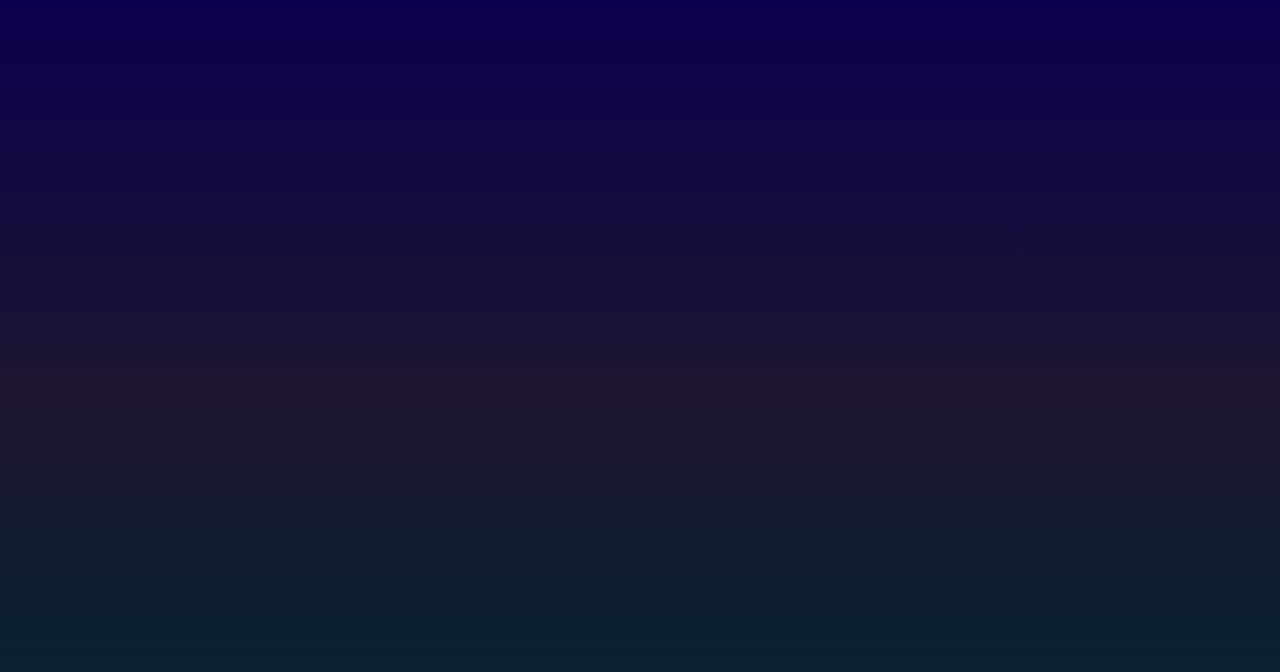
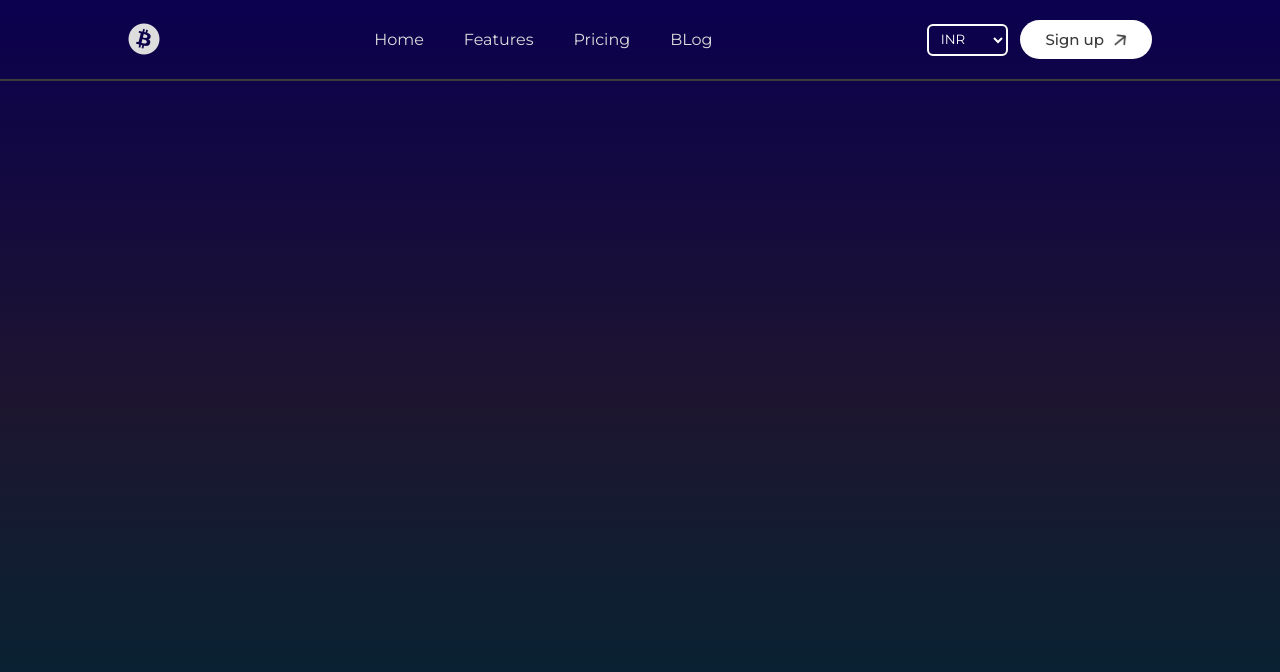
Before and after one commit to Sachin-nsk/CryptoGraphi, a React (Vite) app: page / in a window 1280 px wide. Shown: the top 672 px of the page. Built offline with nearby package versions, Linux system fonts and the light colour scheme.

Commit message:
Do the navigation bar

```diff
--- a/index.html
+++ b/index.html
@@ -5,6 +5,8 @@
     <link rel="icon" type="image/svg+xml" href="/vite.svg" />
     <meta name="viewport" content="width=device-width, initial-scale=1.0" />
     <title>CryptoGraphi - PriceTracker</title>
+
+<script src="https://kit.fontawesome.com/32dcb8831f.js" crossorigin="anonymous"></script>
   </head>
   <body>
     <div id="root"></div>
--- a/src/App.jsx
+++ b/src/App.jsx
@@ -1,9 +1,10 @@
 import React from 'react'
+import Navbar from './components/Navbar/Navbar'
 
 const App = () => {
   return (
     <div className='app'>
-
+      <Navbar/>
     </div>
   )
 }
--- /dev/null
+++ b/src/components/Navbar/Navbar.css
@@ -0,0 +1,60 @@
+.navbar{
+    display: flex;
+    align-items: center;
+    justify-content: space-between;
+    padding: 20px 10%;
+    color:#ddd;
+    border-bottom: 2px solid #3c3c3c;
+}
+
+.navbar .logo{
+    width: max(12vw,120px);
+
+}
+
+.navbar ul{
+    display: flex;
+    gap:40px;
+    list-style: none;
+}
+
+.navbar li{
+    cursor: pointer;
+}
+
+.nav-right{
+    display: flex;
+    align-items: center;
+    gap: max(1vw,12px);
+}
+
+.navbar select{
+    padding: 5px 8px;
+    border-radius: 6px;
+    border: 2px solid white;
+    background: transparent;
+    color: white;
+}
+
+.navbar option{
+    background-color: #09005c;
+    color: white;
+}
+
+.navbar button{
+    display: flex;
+    align-items: center;
+    gap: 10px;
+    padding: 10px 25px;
+    border-radius: 20px;
+    font-size: 15px;
+    font-weight: 500;
+    color: #393939;
+    background-color: white;
+    border: white;
+    cursor: pointer;
+}
+
+.navbar button img{
+    width:13px;
+}
--- a/src/components/Navbar/Navbar.jsx
+++ b/src/components/Navbar/Navbar.jsx
@@ -0,0 +1,29 @@
+import React from 'react'
+import './Navbar.css'
+import logo from  '../../assets/logo.png';
+import signUpIcon from '../../assets/sign_up icon.png';
+
+const Navbar = () => {
+  return (
+    <div className='navbar'>
+      <i class="fa-brands fa-bitcoin fa-2xl"></i>
+      <ul>
+        <li>Home</li>
+        <li>Features</li>
+        <li>Pricing</li>
+        <li>BLog</li>
+      </ul>
+      <div className="nav-right">
+        <select>
+            <option value="inr">INR</option>
+            <option value="usd">USD</option>
+            <option value="euro">EURO</option>
+
+        </select>
+        <button>Sign up <img src={signUpIcon} alt="" /></button>
+      </div>
+    </div>
+  )
+}
+
+export default Navbar
--- a/src/index.css
+++ b/src/index.css
@@ -1,7 +1,10 @@
+@import url('https://fonts.googleapis.com/css2?family=Montserrat:ital,wght@0,100..900;1,100..900&display=swap');
+
 *{
     padding: 0;
     margin: 0;
     box-sizing: border-box;
+    font-family: "Montserrat", sans-serif;
 }
 
 a{
```
Also changed, not shown: src/assets/logo.png, src/assets/sign_up icon.png (renamed from src/assets/arrow_icon.png).
